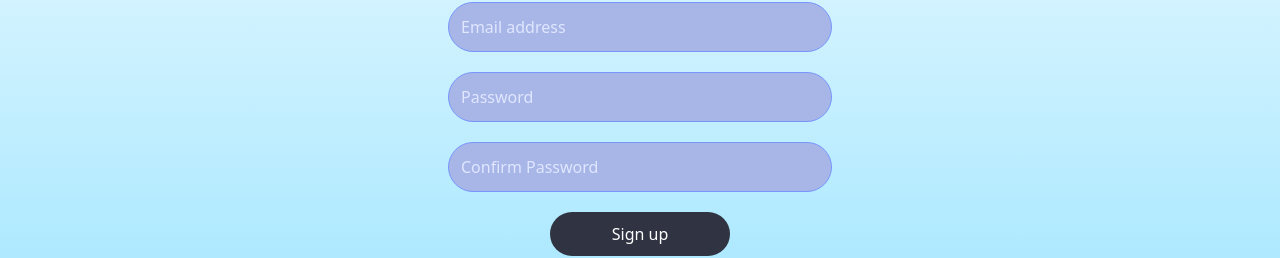
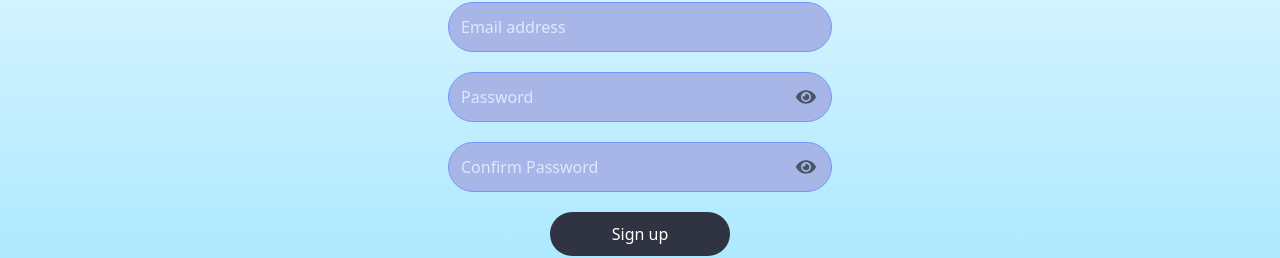
Before and after one commit to physical0/eduwme-client, a React (Vite) app: page /register in a window 1280 px wide. Shown: the part 341-599 px from the top of the page. Built offline with nearby package versions, Linux system fonts and the light colour scheme; no server answers.

Commit message:
page changes

```diff
--- a/src/pages/Leaderboard.tsx
+++ b/src/pages/Leaderboard.tsx
@@ -1,5 +1,6 @@
 import LoadingPage from "@src/components/loading";
 import { useState, useEffect } from "react";
+import {useAuth} from "@src/AuthContext";
 
 // Interface based on your User model schema
 interface LeaderboardUser {
@@ -31,15 +32,14 @@ const LeaderboardPage = () => {
   const [currentUser, setCurrentUser] = useState<currentUser | null>(null);
 
   const API_BASE_URL = import.meta.env.VITE_API_URL || "http://localhost:3000";
+  const authHeader = useAuth().getAuthHeader;
 
   useEffect(() => {
     const fetchLeaderboard = async () => {
       try {
         const response = await fetch(`${API_BASE_URL}/users/leaderboard`, {
           method: "GET",
-          headers: {
-            "Content-Type": "application/json",
-          },
+          headers: await authHeader(),
           credentials: "include",
         });
 
@@ -62,7 +62,8 @@ const LeaderboardPage = () => {
         // Get current user
         try {
           const meResponse = await fetch(`${API_BASE_URL}/users/getMe`, {
-            credentials: "include"
+            credentials: "include",
+            headers: await authHeader(),
           });
 
           if (meResponse.ok) {
--- a/src/pages/auth/register.tsx
+++ b/src/pages/auth/register.tsx
@@ -1,5 +1,6 @@
 import { useState } from "react";
 import { Link, useNavigate } from "react-router";
+import { FaEye, FaEyeSlash } from "react-icons/fa";
 
 const Register = () => {
   const [formData, setFormData] = useState({
@@ -12,6 +13,8 @@ const Register = () => {
   const [isSubmitting, setIsSubmitting] = useState(false);
   const [submitError, setSubmitError] = useState("");
   const [submitSuccess, setSubmitSuccess] = useState("");
+  const [passwordVisibility, setPasswordVisibility] = useState(false);
+  const [confirmPasswordVisibility, setConfirmPasswordVisibility] = useState(false);
 
   const API_BASE_URL = import.meta.env.VITE_API_URL || "http://localhost:3000";
 
@@ -43,6 +46,15 @@ const Register = () => {
       setErrors({ ...errors, [name]: "" });
     }
   };
+
+  const togglePasswordVisibility = () => {
+    setPasswordVisibility(!passwordVisibility);
+  };
+
+  const toggleConfirmPasswordVisibility = () => {
+    setConfirmPasswordVisibility(!confirmPasswordVisibility);
+  };
+
 
   const validateForm = () => {
     const newErrors: Record<string, string> = {};
@@ -162,14 +174,14 @@ const Register = () => {
         )}
       </div>
 
-      <div className="w-full max-w-sm">
+      <div className="w-full max-w-sm relative">
       <label htmlFor="password" className="sr-only">
         Password
       </label>
       <input
         id="password"
         name="password"
-          type="password"
+        type={passwordVisibility ? "text" : "password"}
         autoComplete="new-password"
         required
         placeholder="Password"
@@ -179,19 +191,31 @@ const Register = () => {
           errors.password ? inputErrorBorderClass : inputNormalBorderClass
         }`}
       />
+      <button
+        type="button"
+        onClick={togglePasswordVisibility}
+        className="absolute right-4 top-1/2 transform -translate-y-1/2 text-gray-600 hover:text-gray-800 focus:outline-none"
+        aria-label={passwordVisibility ? "Hide password" : "Show password"}
+      >
+        {passwordVisibility ? (
+          <FaEyeSlash className="w-5 h-5" />
+        ) : (
+          <FaEye className="w-5 h-5" />
+        )}
+      </button>
       {errors.password && (
         <p className="mt-1 text-sm text-red-600">{errors.password}</p>
       )}
       </div>
 
-      <div className="w-full max-w-sm">
+    <div className="w-full max-w-sm relative">
       <label htmlFor="confirmPassword" className="sr-only">
         Confirm Password
       </label>
       <input
         id="confirmPassword"
         name="confirmPassword"
-          type="password"
+        type={confirmPasswordVisibility ? "text" : "password"}
         autoComplete="new-password"
         required
         placeholder="Confirm Password"
@@ -203,6 +227,18 @@ const Register = () => {
             : inputNormalBorderClass
         }`}
       />
+      <button
+        type="button"
+        onClick={toggleConfirmPasswordVisibility}
+        className="absolute right-4 top-1/2 transform -translate-y-1/2 text-gray-600 hover:text-gray-800 focus:outline-none"
+        aria-label={confirmPasswordVisibility ? "Hide password" : "Show password"}
+      >
+        {confirmPasswordVisibility ? (
+          <FaEyeSlash className="w-5 h-5" />
+        ) : (
+          <FaEye className="w-5 h-5" />
+        )}
+      </button>
       {errors.confirmPassword && (
         <p className="mt-1 text-sm text-red-600">{errors.confirmPassword}</p>
       )}
--- a/src/pages/home.tsx
+++ b/src/pages/home.tsx
@@ -156,7 +156,6 @@ const Home = () => {
   const [loading, setLoading] = useState<boolean>(true);
   const [error, setError] = useState<string | null>(null);
   const { user } = useAuth();
-  const {getAuthHeader} = useAuth();
 
   const API_BASE_URL = import.meta.env.VITE_API_URL || "http://localhost:3000";
 
@@ -170,8 +169,7 @@ const Home = () => {
 
         if (user) {
           const userResponse = await fetch(`${API_BASE_URL}/users/getme`, {
-            credentials: "include",
-            headers: await getAuthHeader()
+            credentials: "include"
           });
           if (userResponse.ok) {
             const userData = await userResponse.json();
@@ -189,8 +187,7 @@ const Home = () => {
         const courseBatchesResponse = await fetch(
           `${API_BASE_URL}/courses/getCourseBatches`,
           {
-            credentials: "include",
-            headers: await getAuthHeader(),
+            credentials: "include"
           }
         );
 
@@ -230,9 +227,7 @@ const Home = () => {
           // Adjust if your API behaves differently.
           const allCoursesResponse = await fetch(
             `${API_BASE_URL}/courses/getCourses`, // Potentially add query params if API supports fetching specific IDs
-            { credentials: "include",
-              headers: await getAuthHeader()
-             }
+            { credentials: "include" }
           );
           if (!allCoursesResponse.ok) {
             throw new Error(`Failed to fetch all courses: ${allCoursesResponse.status}`);
```
Lines whose indentation alone changed are shown as unchanged.
